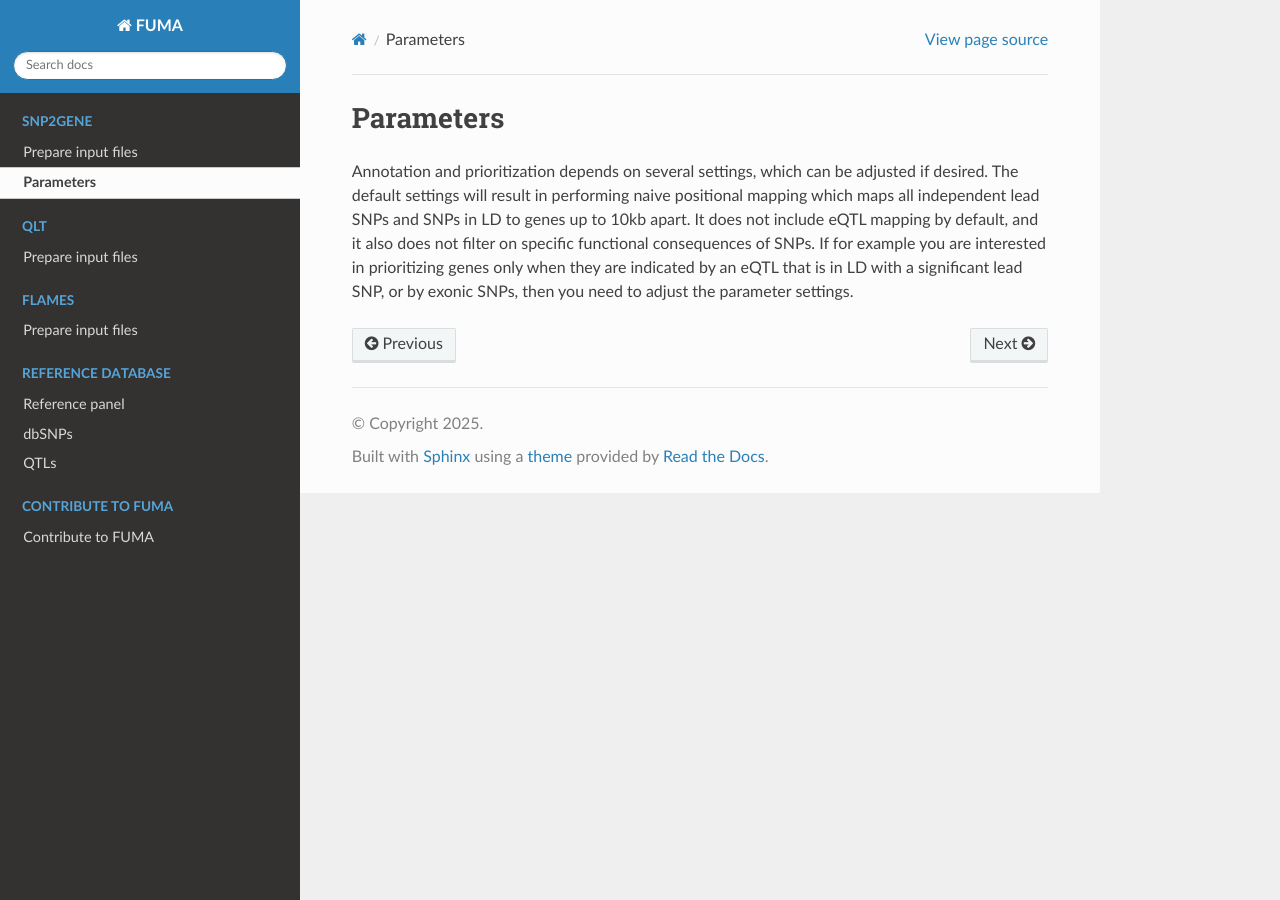
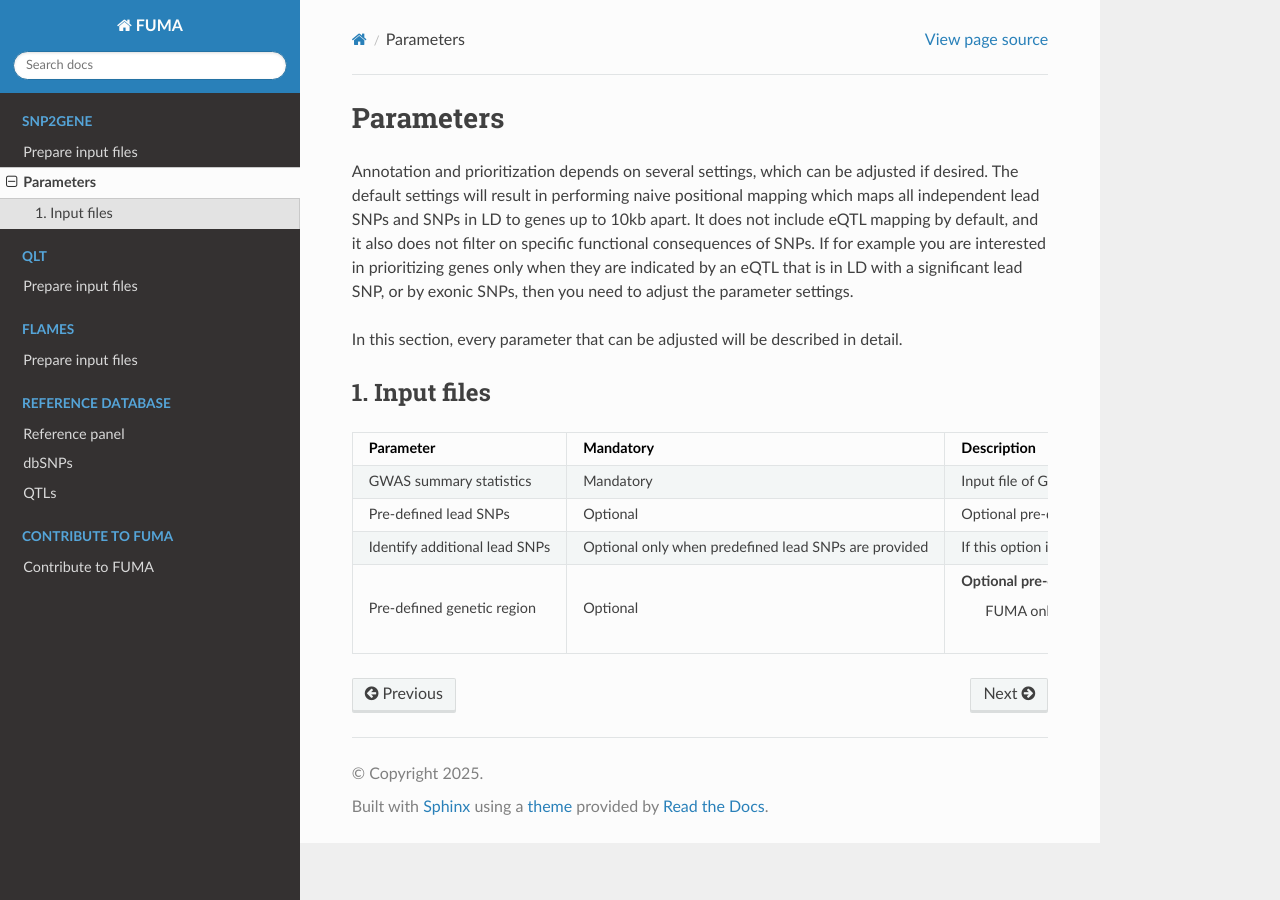
Before and after one commit to tanyaphung/fuma_docs, a Sphinx documentation site: the page built from docs/source/snp2gene/parameters.rst, in a window 1280 px wide. Built offline with Sphinx 7.4.7 and the Read the Docs theme 3.1.0, drawn with Linux system fonts in a browser that asks for light colours.

Commit message:
add table

```diff
--- a/docs/source/snp2gene/parameters.rst
+++ b/docs/source/snp2gene/parameters.rst
@@ -2,3 +2,39 @@
 ==========
 
 Annotation and prioritization depends on several settings, which can be adjusted if desired. The default settings will result in performing naive positional mapping which maps all independent lead SNPs and SNPs in LD to genes up to 10kb apart. It does not include eQTL mapping by default, and it also does not filter on specific functional consequences of SNPs. If for example you are interested in prioritizing genes only when they are indicated by an eQTL that is in LD with a significant lead SNP, or by exonic SNPs, then you need to adjust the parameter settings.
+
+In this section, every parameter that can be adjusted will be described in detail.
+
+1. Input files
+++++++++++++++
+
+.. list-table::
+   :widths: 20 20 40 10 10
+   :header-rows: 1
+
+   * - Parameter
+     - Mandatory
+     - Description
+     - Type
+     - Default
+   * - GWAS summary statistics
+     - Mandatory
+     - Input file of GWAS summary statistics. Plain text file or zipped or gzipped files are acceptable. The maximum file size which can be uploaded is 600Mb. In addition to full results of GWAS summary statistics, subset of results can also be used. e.g. If you would like to look up specific SNPs, you can filter out other SNPs. Please refer to the :ref:`gwas_sumstat` section for specific file format.
+     - File upload
+     - none
+   * - Pre-defined lead SNPs
+     - Optional
+     - Optional pre-defined lead SNPs. The file should have 3 columns, rsID, chromosome and position.
+     - File upload
+     - none
+   * - Identify additional lead SNPs
+     - Optional only when predefined lead SNPs are provided
+     - If this option is CHECKED, FUMA will identify additional independent lead SNPs after defining the LD block for pre-defined lead SNPs. Otherwise, only given lead SNPs and SNPs in LD of them will be used for further annotations.
+     - Check
+     - Checked
+   * - Pre-defined genetic region
+     - Optional
+     - Optional pre-defined genomic regions.
+        FUMA only looks at provided regions to identify lead SNPs and SNPs in LD of them. If you are only interested in specific regions, this option will increase the speed of process.
+     - File upload
+     - none
```
Also changed, not shown: docs/source/snp2gene/prepare_input_files.rst (+6 -4 lines).
